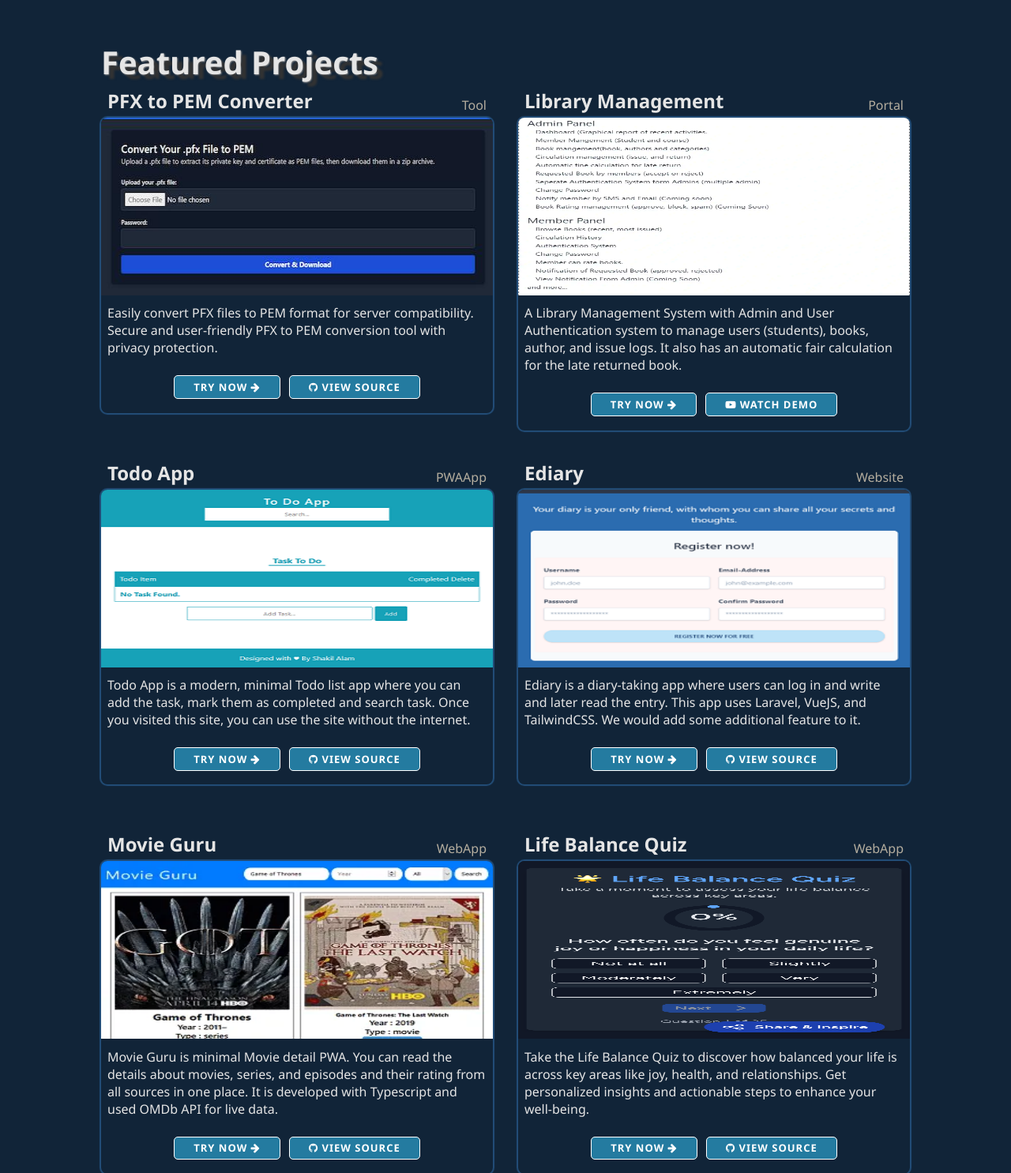
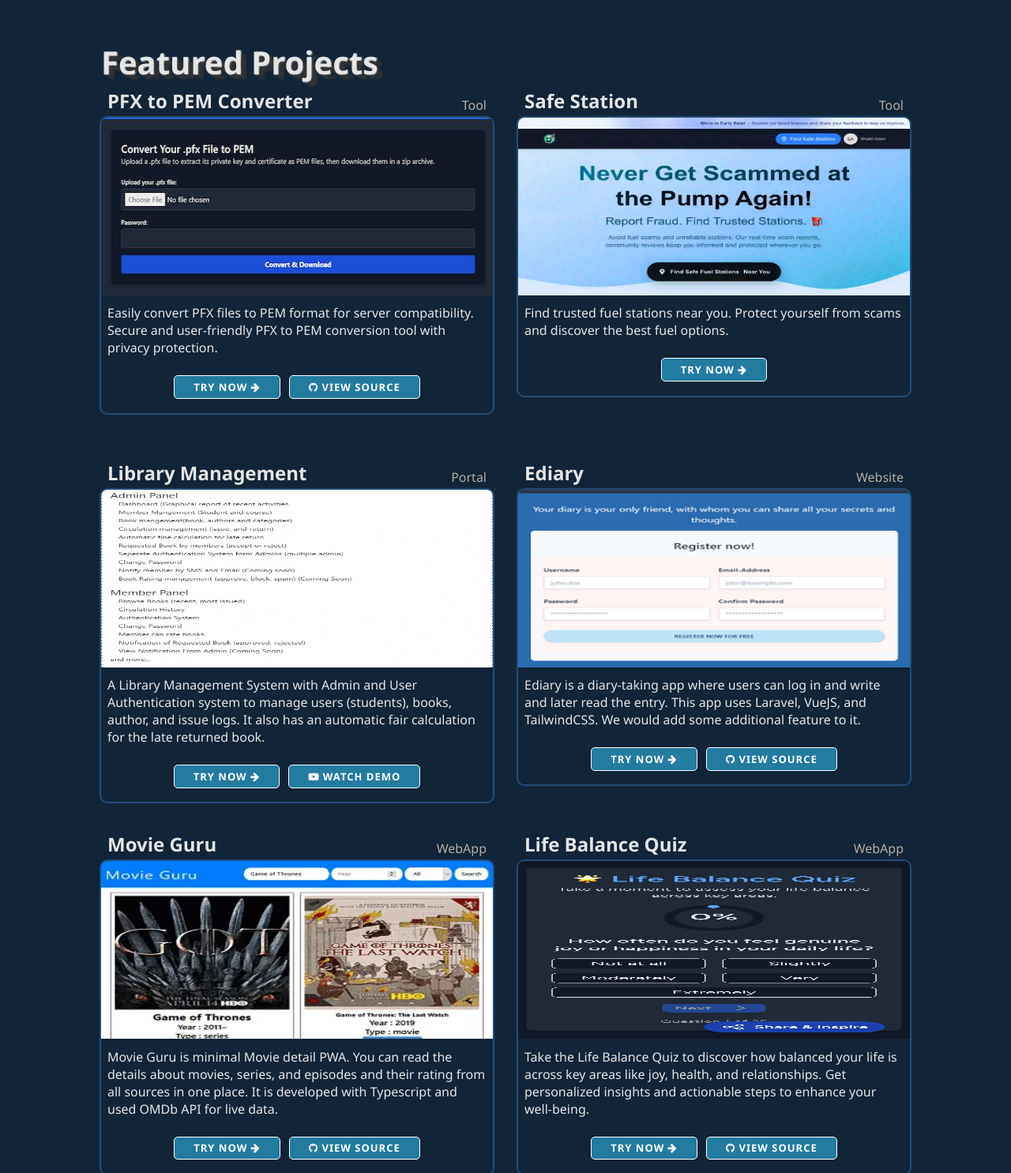
Before and after one commit to itxshakil/portfolio, a PHP site: page / in a window 1280 px wide. Shown: the part 639-2124 px from the top of the page at 79% size. Run offline with PHP 8.4, Linux system fonts and the light colour scheme.

Commit message:
feat: Add Safe Station and Update Avatar

```diff
--- a/index.html
+++ b/index.html
@@ -230,6 +230,36 @@
           </div>
           <div class="project" role="rowgroup">
             <div class="header" role="row">
+              <h4 class="title">Safe Station</h4>
+              <p class="tag">Tool</p>
+            </div>
+            <div class="card" role="row">
+              <img
+                src="/assets/images/safe-station.webp"
+                alt="Project Preview Images"
+                loading="lazy"
+              />
+              <p class="info" title="Small Description of Project">
+                Find trusted fuel stations near you. Protect yourself from scams and discover the best fuel options.
+              </p>
+              <div class="btn-container">
+                <a
+                  href="https://www.safe-station.in/"
+                  target="_blank"
+                  class="btn"
+                  >Try now <i class="fa fa-arrow-right"></i
+                ></a>
+<!--                <a-->
+<!--                  href="https://www.safe-station.in/"-->
+<!--                  target="_blank"-->
+<!--                  class="btn"-->
+<!--                  ><i class="fa fa-github"></i> View Source</a-->
+<!--                >-->
+              </div>
+            </div>
+          </div>
+          <div class="project" role="rowgroup">
+            <div class="header" role="row">
               <h4 class="title">Library Management</h4>
               <p class="tag">Portal</p>
             </div>
@@ -293,38 +323,38 @@
               </div>
             </div>
           </div> -->
-          <div class="project" role="rowgroup">
-            <div class="header" role="row">
-              <h4 class="title">Todo App</h4>
-              <p class="tag">PWAApp</p>
-            </div>
-            <div class="card" role="row">
-              <img
-                src="/assets/images/todo.png"
-                alt="Project Preview Images"
-                loading="lazy"
-              />
-              <p class="info" title="Small Description of Project">
-                Todo App is a modern, minimal Todo list app where you can add
-                the task, mark them as completed and search task. Once you
-                visited this site, you can use the site without the internet.
-              </p>
-              <div class="btn-container">
-                <a
-                  href="https://todo.shakiltech.com"
-                  target="_blank"
-                  class="btn"
-                  >Try now <i class="fa fa-arrow-right"></i
-                ></a>
-                <a
-                  href="https://github.com/itxshakil/todoApp"
-                  target="_blank"
-                  class="btn"
-                  ><i class="fa fa-github"></i> View Source</a
-                >
-              </div>
-            </div>
-          </div>
+<!--          <div class="project" role="rowgroup">-->
+<!--            <div class="header" role="row">-->
+<!--              <h4 class="title">Todo App</h4>-->
+<!--              <p class="tag">PWAApp</p>-->
+<!--            </div>-->
+<!--            <div class="card" role="row">-->
+<!--              <img-->
+<!--                src="/assets/images/todo.png"-->
+<!--                alt="Project Preview Images"-->
+<!--                loading="lazy"-->
+<!--              />-->
+<!--              <p class="info" title="Small Description of Project">-->
+<!--                Todo App is a modern, minimal Todo list app where you can add-->
+<!--                the task, mark them as completed and search task. Once you-->
+<!--                visited this site, you can use the site without the internet.-->
+<!--              </p>-->
+<!--              <div class="btn-container">-->
+<!--                <a-->
+<!--                  href="https://todo.shakiltech.com"-->
+<!--                  target="_blank"-->
+<!--                  class="btn"-->
+<!--                  >Try now <i class="fa fa-arrow-right"></i-->
+<!--                ></a>-->
+<!--                <a-->
+<!--                  href="https://github.com/itxshakil/todoApp"-->
+<!--                  target="_blank"-->
+<!--                  class="btn"-->
+<!--                  ><i class="fa fa-github"></i> View Source</a-->
+<!--                >-->
+<!--              </div>-->
+<!--            </div>-->
+<!--          </div>-->
           <div class="project" role="rowgroup">
             <div class="header" role="row">
               <h4 class="title">Ediary</h4>
--- a/scss/style.scss
+++ b/scss/style.scss
@@ -114,10 +114,13 @@ section#about {
       height: 300px;
       width: 280px;
       max-width: 100%;
+      border-radius: 999px;
+      padding: 16px;
+      aspect-ratio: 1;
       @include tablet {
         float: left;
       }
-      shape-outside: url("../assets/images/itxshakil.webp");
+      shape-outside: circle();
       &:hover {
         filter: drop-shadow(-5px 6px 2px #112453);
       }
--- a/sw.js
+++ b/sw.js
@@ -1,4 +1,4 @@
-const CACHE_NAME = "my-site-cache-v9.4";
+const CACHE_NAME = "my-site-cache-v9.5";
 const urlsToCache = [
   "/",
   "/index.html",
@@ -12,7 +12,7 @@ const urlsToCache = [
   "/assets/images/laralib.webp",
   "/assets/images/mi-dukaan.png",
   "/assets/images/theimp.png",
-  "/assets/images/todo.png",
+  "/assets/images/safe-station.webp",
   "/assets/images/pfx-to-pem-converter.jpg",
   "https://stackpath.bootstrapcdn.com/font-awesome/4.7.0/css/font-awesome.min.css",
 ];
```
Also changed, not shown: assets/images/itxshakil.webp, assets/images/safe-station.webp (added), css/style.min.css.
